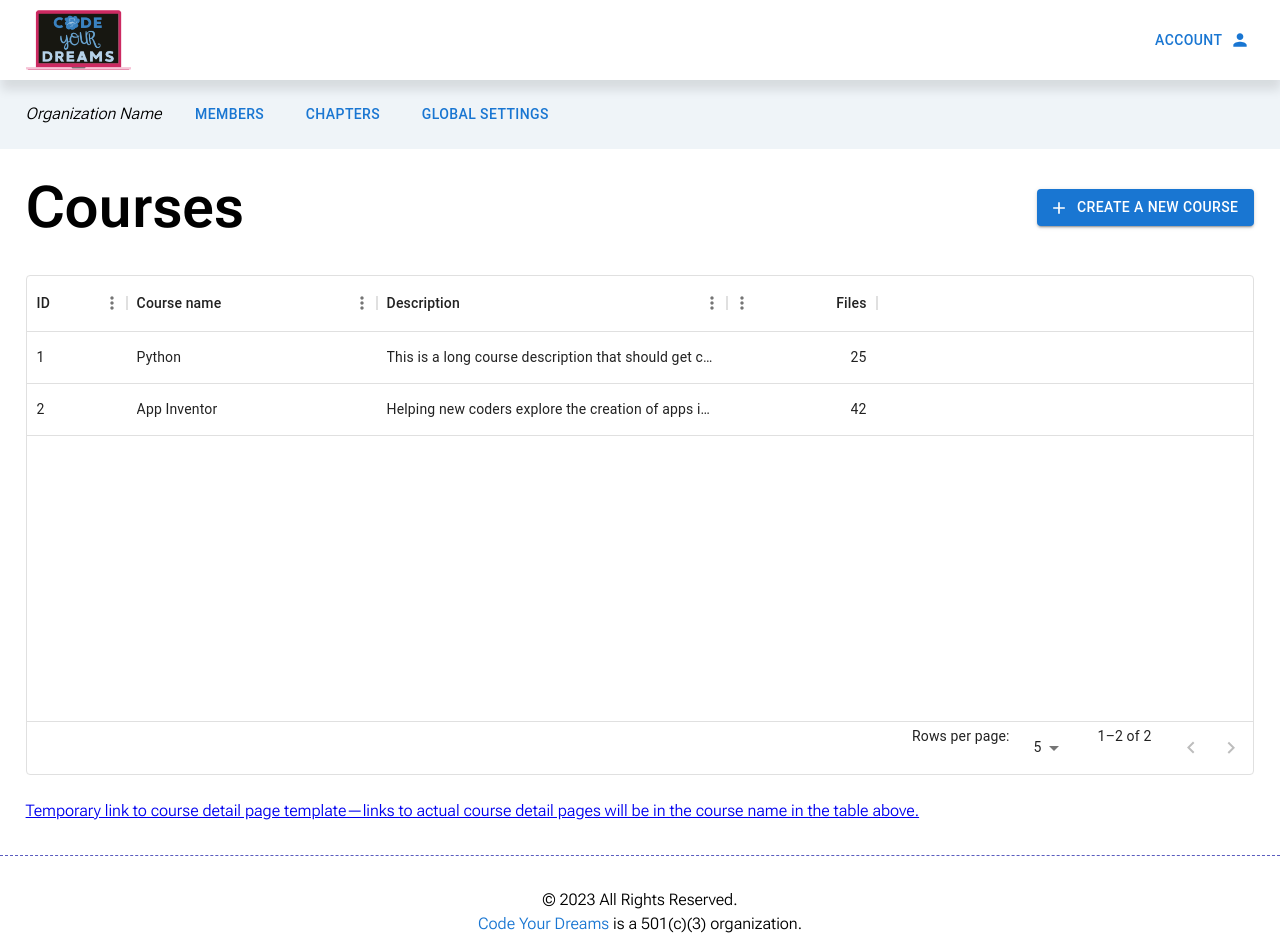
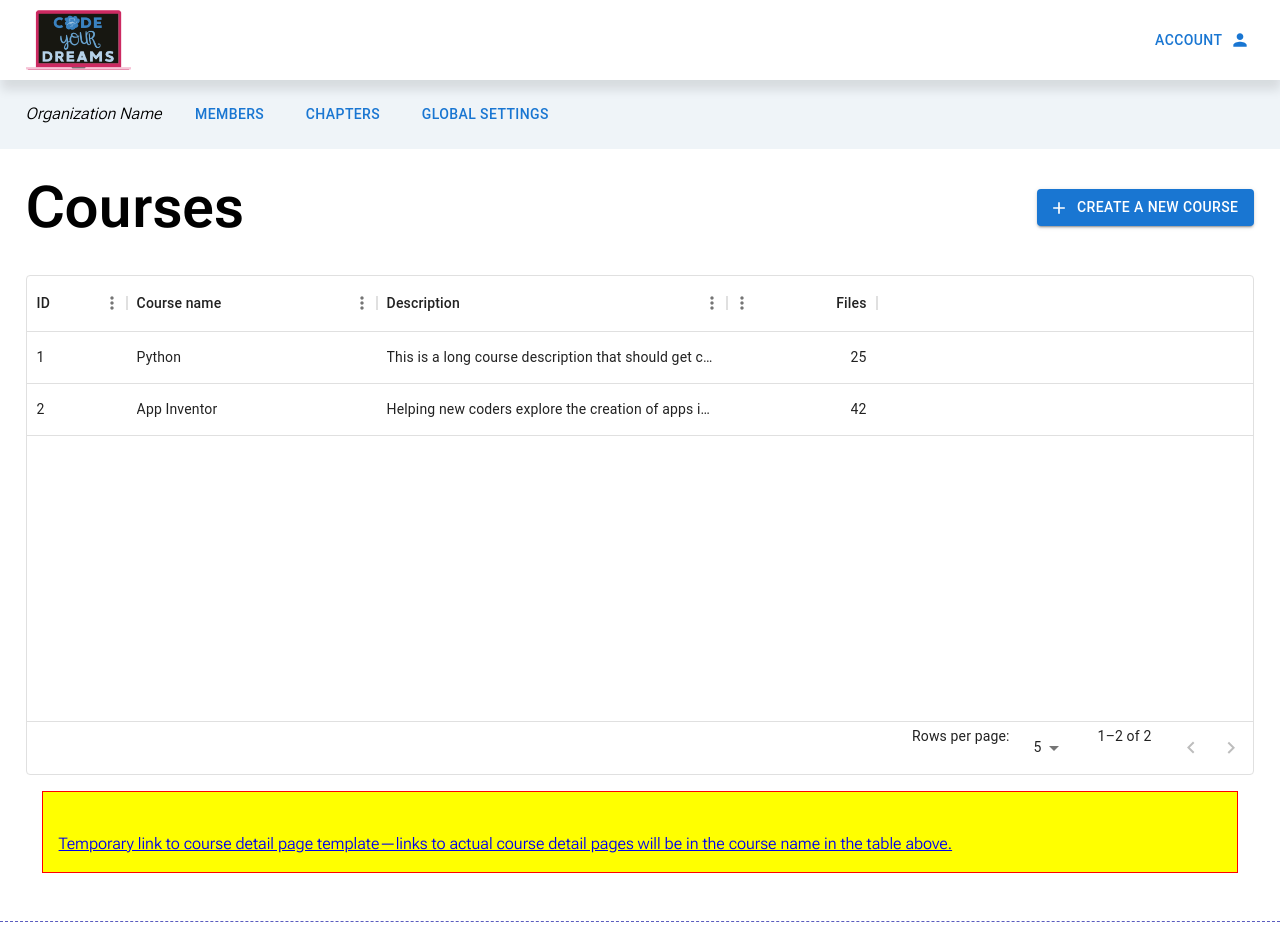
Before and after one commit to BloomTech-Labs/code-your-dreams-fe, a Next.js app: page /portal in a window 1280 px wide. Shown: the top 939 px of the page. Built offline with nearby package versions, Linux system fonts and the light colour scheme.

Commit message:
first round of TODOs

```diff
--- a/app/portal/page.js
+++ b/app/portal/page.js
@@ -44,13 +44,12 @@ export default function Page() {
   const handleClose = () => setOpen(false)
 
   return (
-    // This is the landing (courses) page for users that are logged in
     <main>
       <section className={`container ${styles.courses}`}>
         <div className="header-row">
           <h1>Courses</h1>
           <div className="add-button">
-            {/* Only for CYD super admins */}
+            {/* TODO: make button visible only to CYD super admins */}
             <IconButton
               color="primary"
               size="large"
@@ -89,7 +88,7 @@ export default function Page() {
           </div>
         </div>
 
-        <aside>
+        <aside className="TODO">
           <br />
           <Link href="/portal/courses">
             Temporary link to course detail page template&mdash;links to actual
--- a/styles/globals.scss
+++ b/styles/globals.scss
@@ -4,3 +4,13 @@
 @import "fluid_fonts";
 @import "core_layout";
 @import "app_base";
+
+.TODO {
+  // This class should be removed once we are done with all "TODO" tasks
+  // and implement and delete all instances in the app.
+  margin: 1rem;
+  padding: 1rem;
+  background-color: yellow;
+  color: red;
+  border: 1px solid red;
+}
```
Also changed, not shown: app/portal/courses/page.js (+8 -1 lines).
